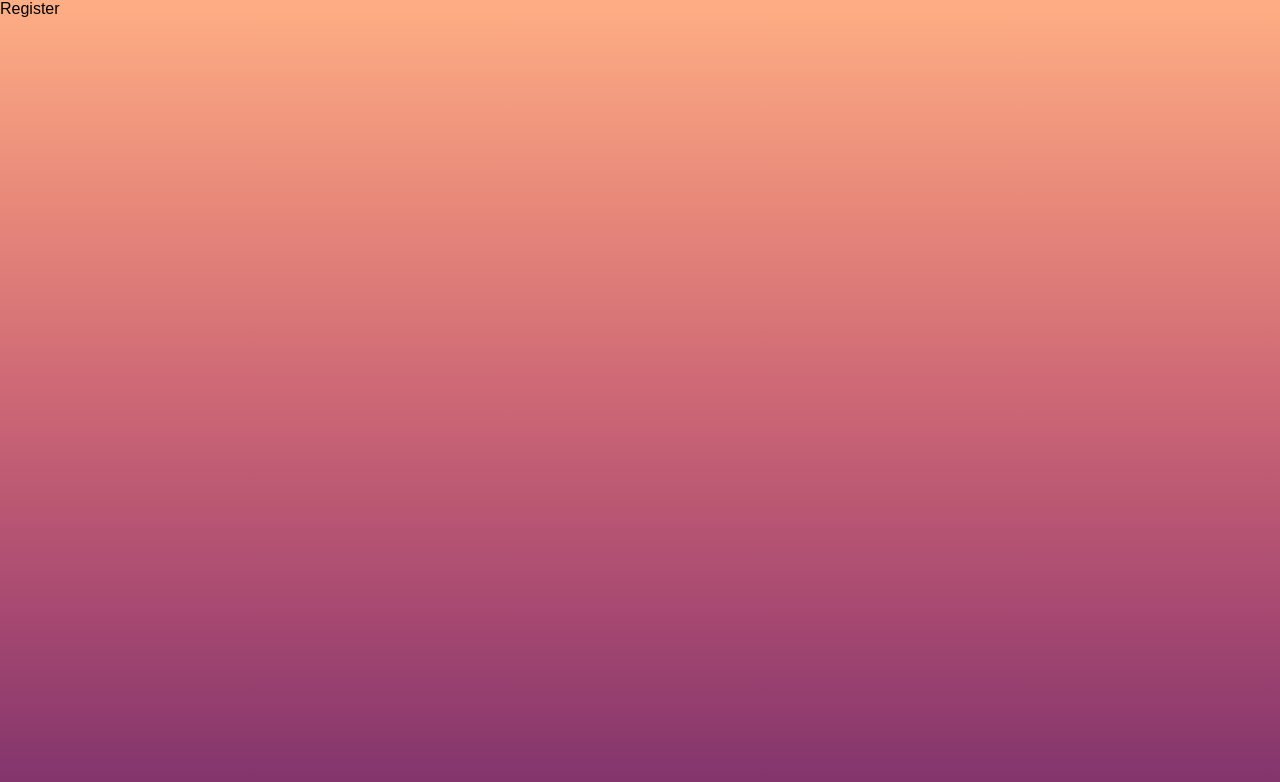
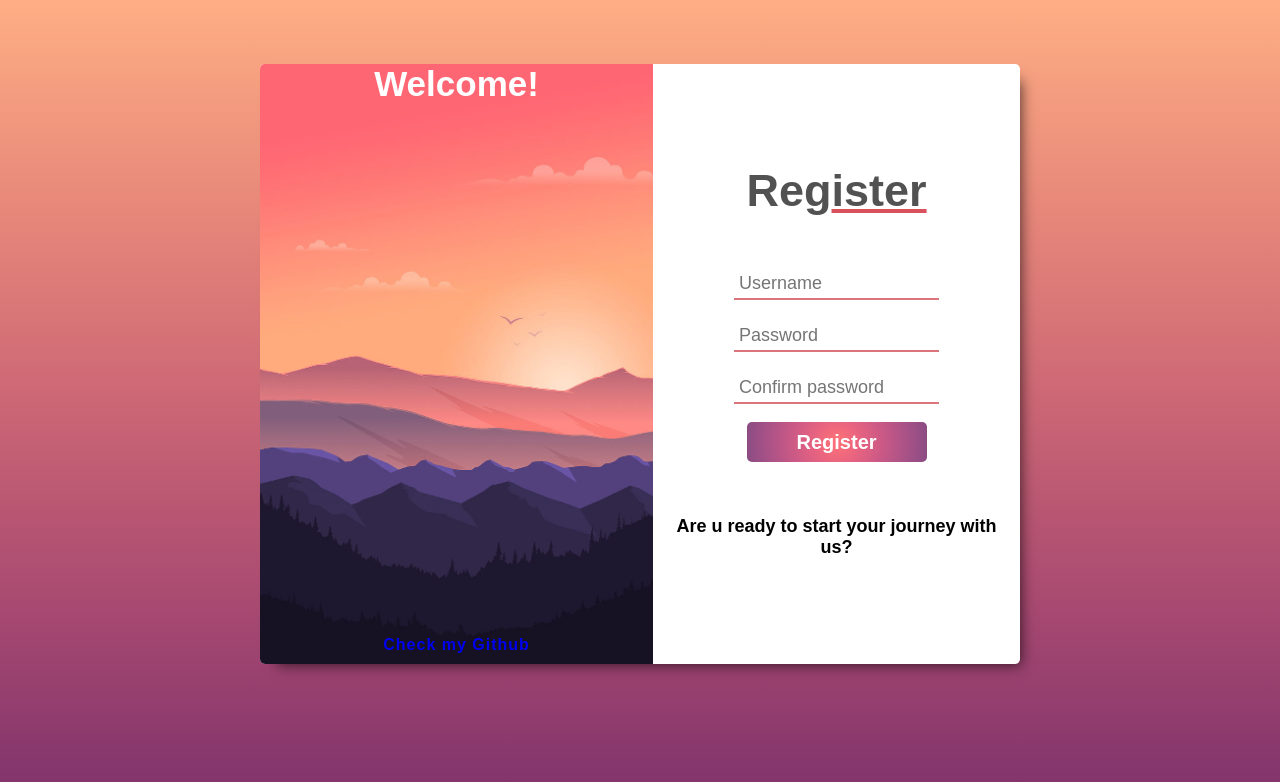
Before and after one commit to Paiva2/login-page-react, a React (Vite) app: page /register in a window 1280 px wide. Shown: the top 782 px of the page. Built offline with nearby package versions, Linux system fonts and the light colour scheme; a web font is replaced by a local one.

Commit message:
register: started register page

```diff
--- a/src/App.css
+++ b/src/App.css
@@ -29,13 +29,6 @@ body {
   box-shadow: 9px 9px 13px -8px rgba(0, 0, 0, 0.67);
   border-radius: 5px;
   overflow: hidden;
-}
-
-.form {
-  display: flex;
-  flex-direction: column;
-  align-items: center;
-  width: 35 0px;
 }
 
 .form input {
@@ -111,6 +104,13 @@ input:focus {
   width: 700px;
 }
 
+.form-div form {
+  height: 480px;
+  display: flex;
+  flex-direction: column;
+  justify-content: space-evenly;
+}
+
 .form p {
   font-size: 20px;
 }
--- a/src/App.jsx
+++ b/src/App.jsx
@@ -1,14 +1,24 @@
 import Login from "./components/Login";
 import Register from "./components/Register";
 import { Route, Routes, BrowserRouter, Navigate } from "react-router-dom";
+import Home from "./components/Home";
+import { useSelector } from "react-redux";
+import NotFound from "./components/NotFound";
 
 function App() {
+  const authorized = useSelector((state) => state.userData.authorized);
+
   return (
     <BrowserRouter>
       <Routes>
         <Route path="/" element={<Navigate to="/login" />} />
-        <Route path="/login" element={<Login />} />
+        <Route path="/login" element={!authorized ? <Login /> : <Home />} />
         <Route path="/register" element={<Register />} />
+        <Route
+          path="/home"
+          element={authorized ? <Home /> : <Navigate to="/login" />}
+        />
+        <Route path="*" element={<NotFound />} />
       </Routes>
     </BrowserRouter>
   );
--- a/src/components/Home.jsx
+++ b/src/components/Home.jsx
@@ -1,23 +1,20 @@
-import { React, useState } from "react";
-import App from "../App";
+import { React } from "react";
+import { useDispatch, useSelector } from "react-redux";
+import { authorizeUser } from "../store/reducers/userReducer";
 
-const Home = ({ exit }) => {
-  let [logout, setLogout] = useState(exit);
+const Home = () => {
+  const dispatch = useDispatch();
 
-  const exitClick = () => {
-    setLogout(false);
+  const handleExit = () => {
+    dispatch(authorizeUser(false));
   };
 
-  if (logout === false) {
-    return <App />;
-  } else {
-    return (
-      <div className="container">
-        <h1>Bem vindo!</h1>
-        <button onClick={exitClick}>Sair</button>
-      </div>
-    );
-  }
+  return (
+    <div className="container">
+      <h1>Bem vindo!</h1>
+      <button onClick={handleExit}>Sair</button>
+    </div>
+  );
 };
 
 export default Home;
--- a/src/components/Login.jsx
+++ b/src/components/Login.jsx
@@ -1,6 +1,5 @@
 import { React, useState, useRef } from "react";
 import "../App.css";
-import Home from "./Home";
 import "@fortawesome/fontawesome-svg-core/styles.css";
 import { FontAwesomeIcon } from "@fortawesome/react-fontawesome";
 import {
@@ -16,30 +15,35 @@ import {
   passWord,
 } from "../store/reducers/userReducer";
 import alert from "./alertValidation";
-import { NavLink } from "react-router-dom";
+import { useNavigate, NavLink } from "react-router-dom";
 
 function Login() {
   const userInput = useRef(null);
   const passwordInput = useRef(null);
-  const authorized = useSelector((state) => state.userData.authorized);
   const username = useSelector((state) => state.userData.username);
   const password = useSelector((state) => state.userData.password);
   const dispatch = useDispatch();
+  const navigate = useNavigate();
 
   const checkSignIn = (e) => {
     e.preventDefault();
+
     if (password !== "admin" && username !== "admin") {
       return alert("error", "Invalid username or password!");
     }
 
+    navigate("/home");
     dispatch(authorizeUser(true));
+    clearUserInfo();
+  };
+
+  const clearUserInfo = () => {
+    dispatch(userName(""));
+    dispatch(passWord(""));
     userInput.current.value = "";
     passwordInput.current.value = "";
-    dispatch(userName(""));
-    dispatch(passWord(""));
   };
 
-  if (authorized === false) {
   return (
     <div className="container">
       <div className="img-div">
@@ -75,7 +79,7 @@ function Login() {
 
           <p>
             Not a member?
-              <NavLink to="/register">
+            <NavLink onClick={clearUserInfo} to="/register">
               <span className="undertextsign">SignUp</span>
             </NavLink>
           </p>
@@ -108,9 +112,6 @@ function Login() {
       </div>
     </div>
   );
-  } else {
-    return <Home exit={authorized} />;
-  }
 }
 
 export default Login;
--- /dev/null
+++ b/src/components/NotFound.jsx
@@ -0,0 +1,7 @@
+import React from "react";
+
+const NotFound = () => {
+  return <div>NotFound 404</div>;
+};
+
+export default NotFound;
--- a/src/components/Register.jsx
+++ b/src/components/Register.jsx
@@ -1,7 +1,67 @@
-import React from "react";
+import React, { useState } from "react";
+import { useDispatch, useSelector } from "react-redux";
+import UserGreeting from "./UserGreeting";
 
 const Register = () => {
-  return <div>Register</div>;
+  const registeredUsers = useSelector(
+    (state) => state.registerDataBase.userData
+  );
+  const [username, setUsername] = useState("");
+  const [password, setPassword] = useState("");
+  const [confirmPassword, setconfirmPassword] = useState("");
+  const dispatch = useDispatch();
+
+  //console.log(registeredUsers);
+
+  return (
+    <div className="container">
+      <div className="img-div">
+        <div className="welcome-text">
+          <UserGreeting username={username} />
+        </div>
+        <div className="bottom-text">
+          <a href="https://github.com/Paiva2">Check my Github</a>
+        </div>
+      </div>
+      <div className="form-div">
+        <form /*onSubmit={{}}*/ className="form">
+          <div>
+            <h1>
+              Reg
+              <span className="undertext-effect">ister</span>
+            </h1>
+          </div>
+          <div>
+            <input
+              onChange={(e) => setUsername(e.target.value)}
+              type="text"
+              placeholder="Username"
+              maxLength={10}
+              required
+            />
+            <input
+              onChange={(e) => setPassword(e.target.value)}
+              type="password"
+              placeholder="Password"
+              required
+            />
+            <input
+              onChange={(e) => setconfirmPassword(e.target.value)}
+              type="password"
+              placeholder="Confirm password"
+              required
+            />
+            <button className="submit" type="submit">
+              Register
+            </button>
+          </div>
+          <div className="footer-text">
+            <p>Are u ready to start your journey with us?</p>
+          </div>
+        </form>
+      </div>
+    </div>
+  );
 };
 
 export default Register;
--- /dev/null
+++ b/src/store/reducers/registeredUsersReducer.js
@@ -0,0 +1,18 @@
+import { createSlice } from "@reduxjs/toolkit";
+
+const initialState = {
+  userData: [],
+};
+
+export const userDataBase = createSlice({
+  name: "userDataBase",
+  initialState,
+  reducers: {
+    registerUser: (state, action) => {
+      [...state, action.payload];
+    },
+  },
+});
+
+export const { registerUser } = userDataBase.actions;
+export default userDataBase.reducer;
--- a/src/store/store.js
+++ b/src/store/store.js
@@ -1,10 +1,12 @@
 import { configureStore } from "@reduxjs/toolkit";
+import { userDataBase } from "./reducers/registeredUsersReducer";
 import { validateUserSlice } from "./reducers/userReducer";
-
 const store = configureStore({
   reducer: {
     userData: validateUserSlice.reducer,
+    registerDataBase: userDataBase.reducer,
   },
 });
+validateUserSlice;
 
 export default store;
```
Lines whose indentation alone changed are shown as unchanged.
